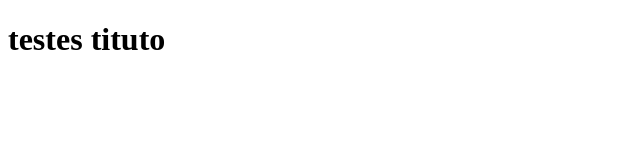
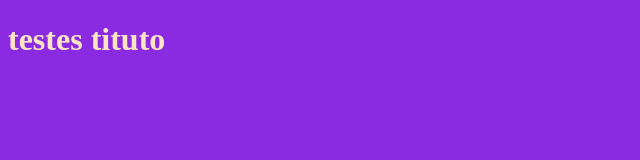
Before and after one commit to 05487664951/git3, a plain HTML site: page index.html in a window 1280 px wide. Shown: the whole page, without its empty margins (0-640 px from the left). Drawn offline with Linux system fonts and the light colour scheme.

Commit message:
segunda alteracao

```diff
--- a/index.html
+++ b/index.html
@@ -4,6 +4,7 @@
     <meta charset="UTF-8">
     <meta name="viewport" content="width=device-width, initial-scale=1.0">
     <title>Testes 01</title>
+    <link rel="stylesheet" href="styles.css">
 </head>
 <body>
     <h1>testes tituto</h1>
--- /dev/null
+++ b/styles.css
@@ -0,0 +1,7 @@
+body{
+    background-color: blueviolet;
+}
+h1{
+
+    color: bisque;
+}
```
